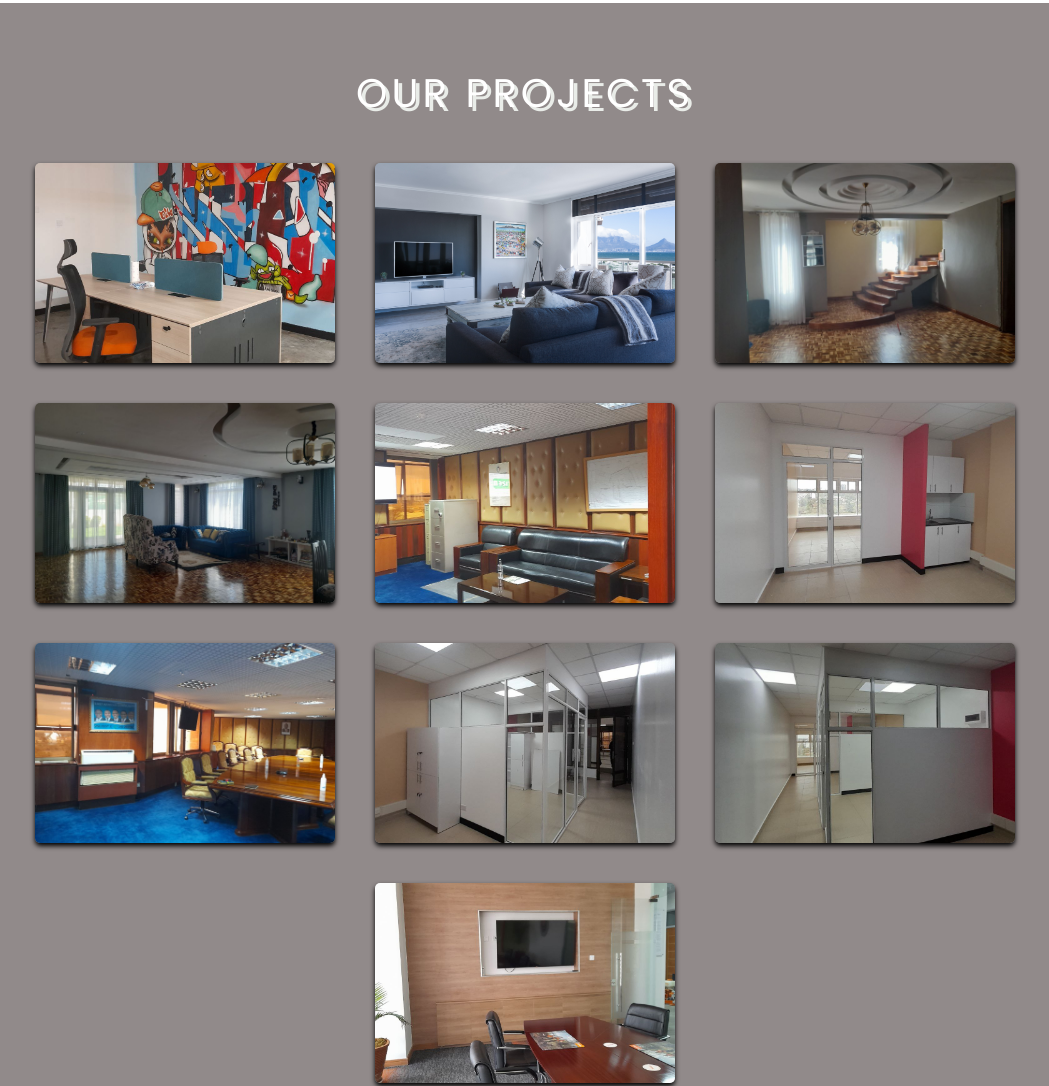
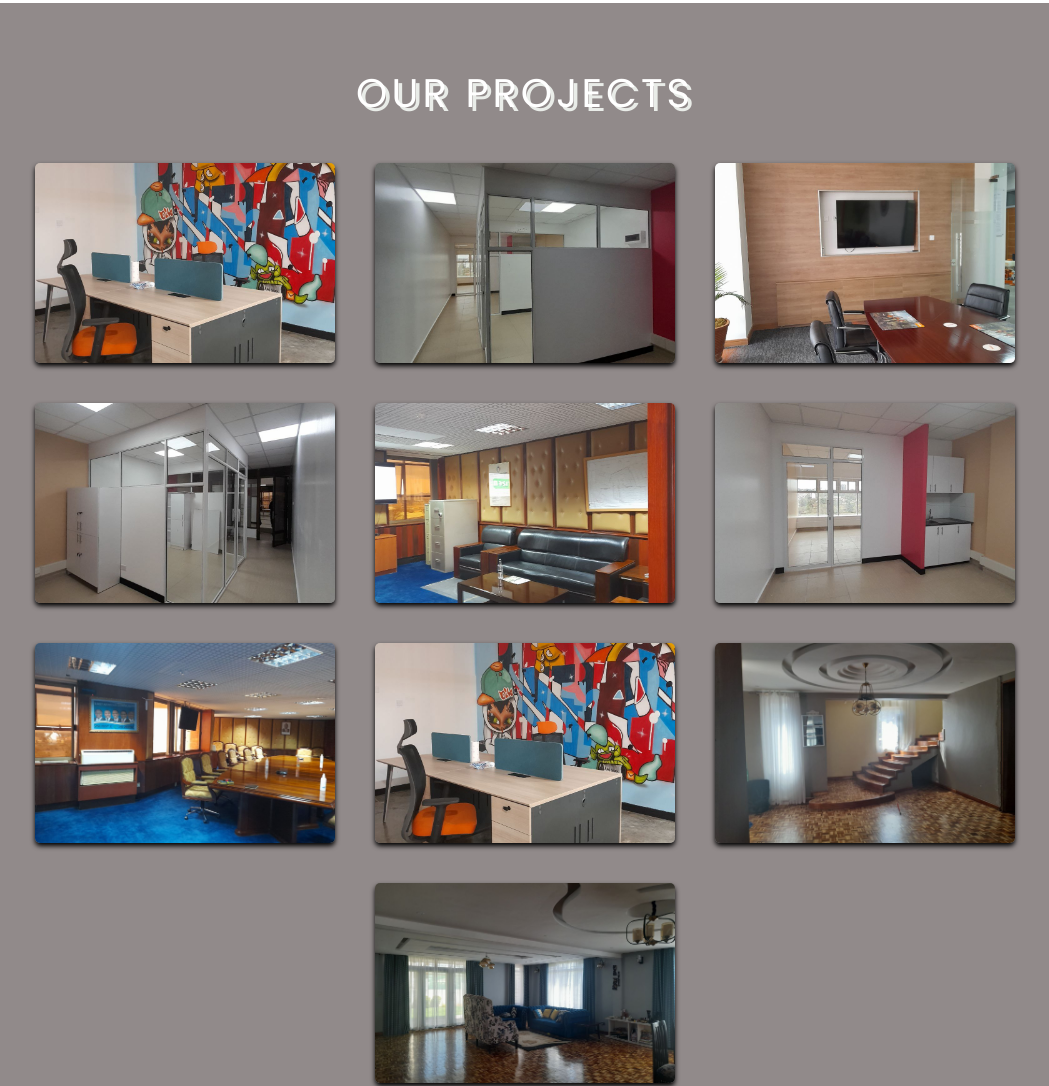
Before and after one commit to House36solutionsltd/House36solutionsltd, a plain HTML site: page index.html in a window 1280 px wide. Shown: the part 2948-4034 px from the top of the page, without its empty margins (115-1164 px from the left). Drawn offline with nearby package versions, Linux system fonts and the light colour scheme; files whose address does not match are found by name.

Commit message:
changed images

```diff
--- a/index.html
+++ b/index.html
@@ -210,20 +210,20 @@
     </div>
 
     <div class="box">
-      <a href="about-image.jpg" title="hall">
-        <img src="about-image.jpg" alt="">
+      <a href="img-9.jpg" title="hall">
+        <img src="img-9.jpg" alt="">
       </a>
     </div>
 
     <div class="box">
-      <a href="img-3.jpg" title="pole">
-        <img src="img-3.jpg" alt="">
+      <a href="img-10.jpg" title="pole">
+        <img src="img-10.jpg" alt="">
       </a>
     </div>
 
     <div class="box">
-      <a href="img-4.jpg" title="kitchen">
-        <img src="img-4.jpg" alt="">
+      <a href="img-8.jpg" title="kitchen">
+        <img src="img-8.jpg" alt="">
       </a>
     </div>
 
@@ -245,18 +245,18 @@
       </a>
     </div>
     <div class="box">
-      <a href="img-8.jpg" title="toilet">
-        <img src="img-8.jpg" alt="">
+      <a href="img-1.jpg" title="toilet">
+        <img src="img-1.jpg" alt="">
       </a>
     </div>
     <div class="box">
-      <a href="img-9.jpg" title="toilet">
-        <img src="img-9.jpg" alt="">
+      <a href="img-3.jpg" title="toilet">
+        <img src="img-3.jpg" alt="">
       </a>
     </div>
     <div class="box">
-      <a href="img-10.jpg" title="toilet">
-        <img src="img-10.jpg" alt="">
+      <a href="img-4.jpg" title="toilet">
+        <img src="img-4.jpg" alt="">
       </a>
     </div>
 
```
